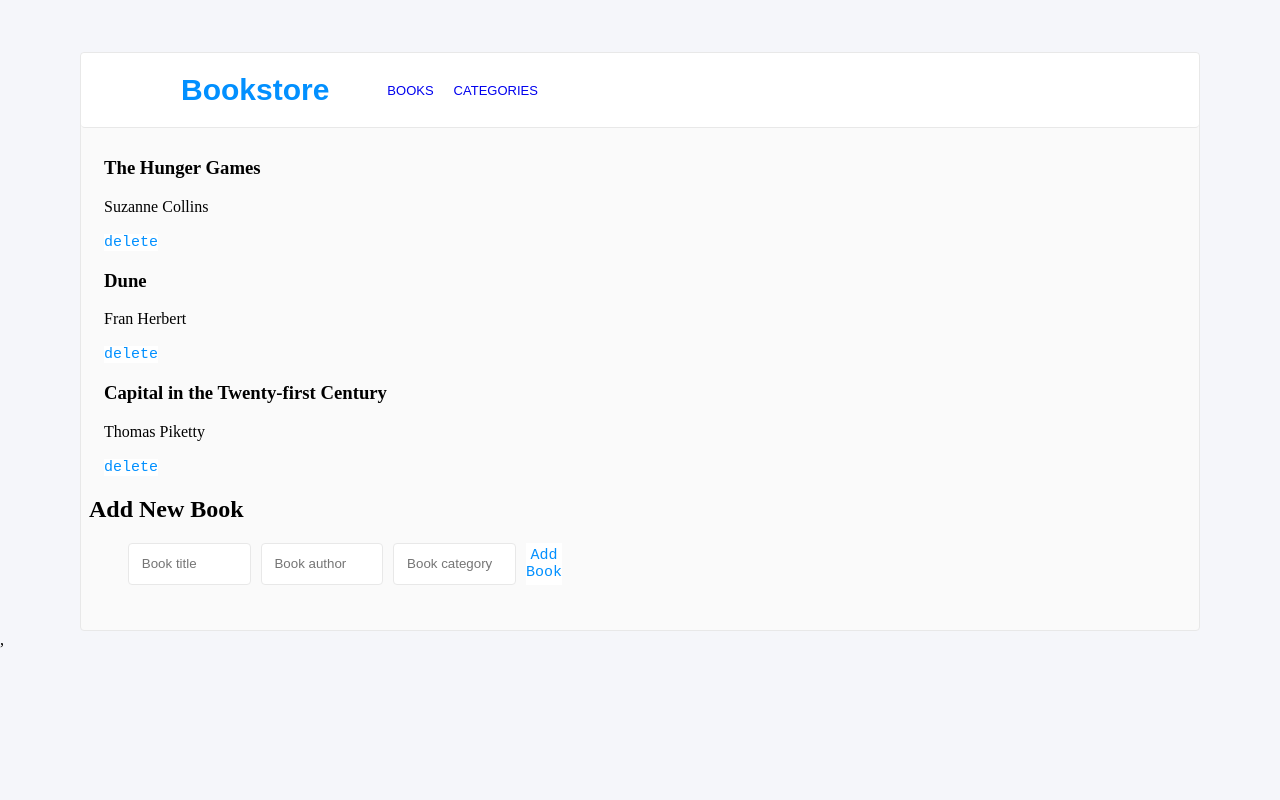
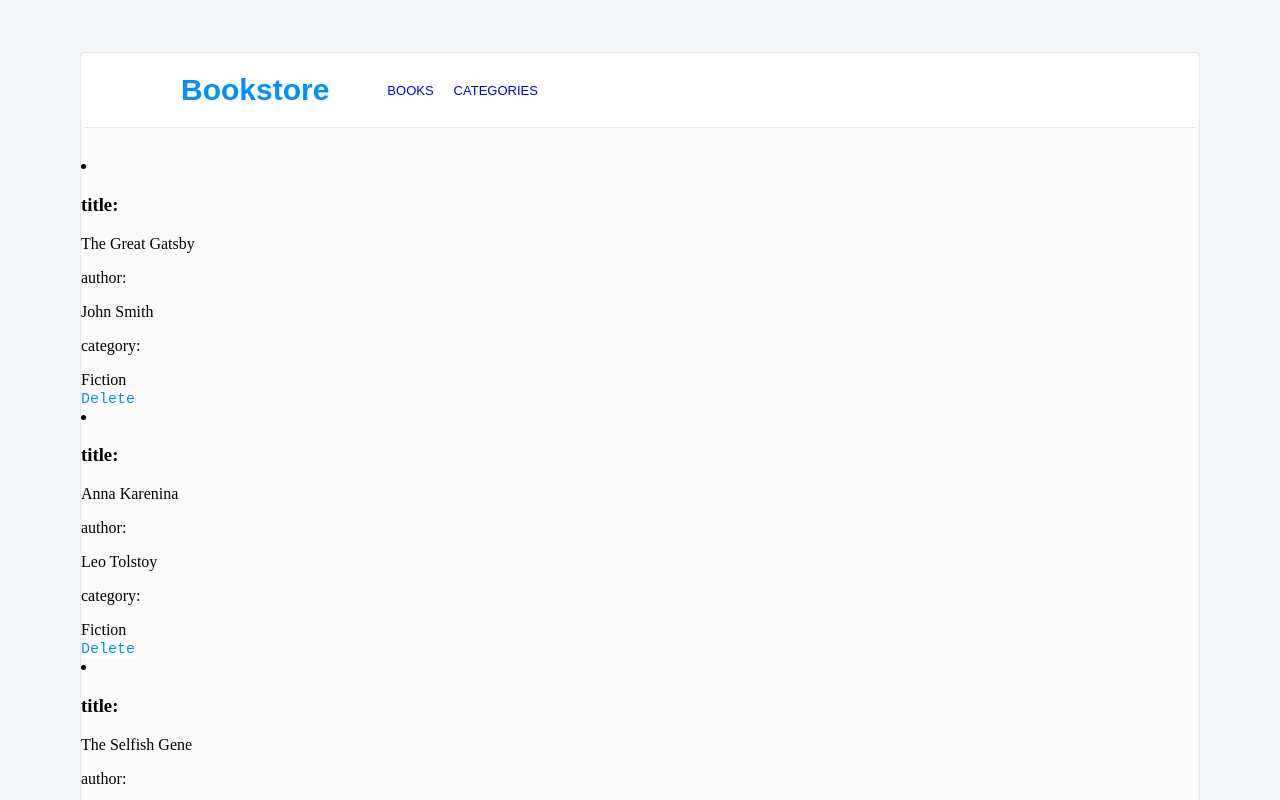
Before and after one commit to efmomoh/bookstore, a React (Create React App) app: page / in a window 1280 px wide. Shown: the top 800 px of the page. Built offline with nearby package versions, Linux system fonts and the light colour scheme; a web font is replaced by a local one.

Commit message:
Uses redux in react components

```diff
--- a/src/components/Book.js
+++ b/src/components/Book.js
@@ -2,28 +2,38 @@ import React from 'react';
 import PropTypes from 'prop-types';
 import './Book.css';
 
-const Book = ({
-  id, title, author, category,
-}) => (
-  <section className="book-container">
+function Book({ book, deleteBook }) {
+  return (
+    <div>
       <li>
         <div>
-        <h3>{title}</h3>
-        <p>{author}</p>
-        <p>{category}</p>
-        <button type="button" id={id}>
-          delete
+          <h3>title:</h3>
+          {book.title}
+        </div>
+        <div>
+          <p>author:</p>
+          {book.author}
+        </div>
+        <div>
+          <p>category:</p>
+          {book.category}
+        </div>
+        <button type="button" onClick={() => deleteBook(book.id)}>
+          Delete
         </button>
+      </li>
     </div>
-    </li>
-  </section>
   );
-
-export default Book;
+}
 
 Book.propTypes = {
-  id: PropTypes.number.isRequired,
+  book: PropTypes.shape({
+    id: PropTypes.string.isRequired,
     title: PropTypes.string.isRequired,
     author: PropTypes.string.isRequired,
     category: PropTypes.string.isRequired,
+  }).isRequired,
+  deleteBook: PropTypes.func.isRequired,
 };
+
+export default Book;
--- a/src/components/BookForm.js
+++ b/src/components/BookForm.js
@@ -1,21 +1,60 @@
-import React from 'react';
+import React, { useState } from 'react';
+import { v4 as uuidv4 } from 'uuid';
+import { useDispatch } from 'react-redux';
+import { addBook } from '../redux/books/booksSlice';
 import './BookForm.css';
 
-const BookForm = () => (
-  <>
-    <h2 className="header2">Add New Book</h2>
+const BookForm = () => {
+  const [title, setTitle] = useState('');
+  const [author, setAuthor] = useState('');
+  const [category, setCategory] = useState('');
+
+  const dispatch = useDispatch();
+
+  const submitHandler = (e) => {
+    e.preventDefault();
+    const newBook = {
+      id: uuidv4(),
+      title,
+      author,
+      category,
+    };
+    dispatch(addBook(newBook));
+    setTitle('');
+    setAuthor('');
+    setCategory('');
+  };
+  return (
     <div className="form-container">
+      <h2 className="header2">Add New Book</h2>
       <form className="form">
-        <input type="text" placeholder="Book title" id="title" />
-        <input type="text" placeholder="Book author" id="author" />
-        <input type="text" placeholder="Book category" id="category" />
-        <button type="button" id="add-new-book">
+        <input
+          type="text"
+          placeholder="Book title"
+          id="title"
+          value={title}
+          onChange={(e) => setTitle(e.target.value)}
+        />
+        <input
+          type="text"
+          placeholder="Book author"
+          id="author"
+          value={author}
+          onChange={(e) => setAuthor(e.target.value)}
+        />
+        <input
+          type="text"
+          placeholder="Book category"
+          id="category"
+          value={category}
+          onChange={(e) => setCategory(e.target.value)}
+        />
+        <button type="button" id="add-new-book" onClick={submitHandler}>
           Add Book
         </button>
       </form>
     </div>
-
-  </>
-);
+  );
+};
 
 export default BookForm;
--- a/src/components/BookList.js
+++ b/src/components/BookList.js
@@ -1,39 +1,24 @@
 import React from 'react';
+import { useDispatch, useSelector } from 'react-redux';
+import { removeBook } from '../redux/books/booksSlice';
 import Book from './Book';
 import BookForm from './BookForm';
 
 const BookList = () => {
-  const books = [
-    {
-      id: 1,
-      title: 'The Hunger Games',
-      author: 'Suzanne Collins',
-    },
-    {
-      id: 2,
-      title: 'Dune',
-      author: 'Fran Herbert',
-    },
-    {
-      id: 3,
-      title: 'Capital in the Twenty-first Century',
-      author: 'Thomas Piketty',
-    },
-  ];
+  const books = useSelector((state) => state.books);
+  const disPatch = useDispatch();
+
+  const deleteHandler = (id) => {
+    disPatch(removeBook({ id }));
+  };
 
   return (
-    <div>
+    <>
       {books.map((book) => (
-        <Book
-          key={book.id}
-          id={book.id}
-          title={book.title}
-          author={book.author}
-          category={book.category}
-        />
+        <Book key={book.id} book={book} deleteBook={deleteHandler} />
       ))}
       <BookForm />
-    </div>
+    </>
   );
 };
 
--- a/src/components/Categories.js
+++ b/src/components/Categories.js
@@ -1,5 +1,7 @@
 import React from 'react';
 
-const Categories = () => <div />;
+const Categories = () => (
 
+  <div />
+);
 export default Categories;
--- a/src/components/Navbar.js
+++ b/src/components/Navbar.js
@@ -9,6 +9,7 @@ const Navbar = () => (
         <Link to="/">Books</Link>
         <Link to="categories">Categories</Link>
       </nav>
+
     </header>
   </div>
 );
--- a/src/redux/books/booksSlice.js
+++ b/src/redux/books/booksSlice.js
@@ -1,18 +1,36 @@
 import { createSlice } from '@reduxjs/toolkit';
 
-const initialState = {
-  books: [],
-};
+const initialState = [
+  {
+    item_id: 'item1',
+    title: 'The Great Gatsby',
+    author: 'John Smith',
+    category: 'Fiction',
+  },
+  {
+    item_id: 'item2',
+    title: 'Anna Karenina',
+    author: 'Leo Tolstoy',
+    category: 'Fiction',
+  },
+  {
+    item_id: 'item3',
+    title: 'The Selfish Gene',
+    author: 'Richard Dawkins',
+    category: 'Nonfiction',
+  },
+];
 
 const booksSlice = createSlice({
   name: 'books',
   initialState,
   reducers: {
     addBook: (state, action) => {
-      state.books.push(action.payload);
+      state.push(action.payload);
     },
     removeBook: (state, action) => {
-      state.books = state.books.filter((book) => book.id !== action.payload);
+      const idToRemove = action.id;
+      return state.filter((book) => book.id !== idToRemove);
     },
   },
 });
--- a/src/redux/categories/categoriesSlice.js
+++ b/src/redux/categories/categoriesSlice.js
@@ -1,7 +1,7 @@
 import { createSlice } from '@reduxjs/toolkit';
 
 const initialState = {
-  categories: [],
+  categories: ['Under construction'],
 };
 
 const categoriesSlice = createSlice({
@@ -9,8 +9,9 @@ const categoriesSlice = createSlice({
   initialState,
   reducers: {
     checkStatus: (state, action) => {
-      const displayStatus = action.payload || 'Under Construction';
-      state.categories.push(displayStatus);
+      state.categories = action.payload === 'Under construction'
+        ? 'Under construction'
+        : state.categories;
     },
   },
 });
```
Lines whose indentation alone changed are shown as unchanged.
